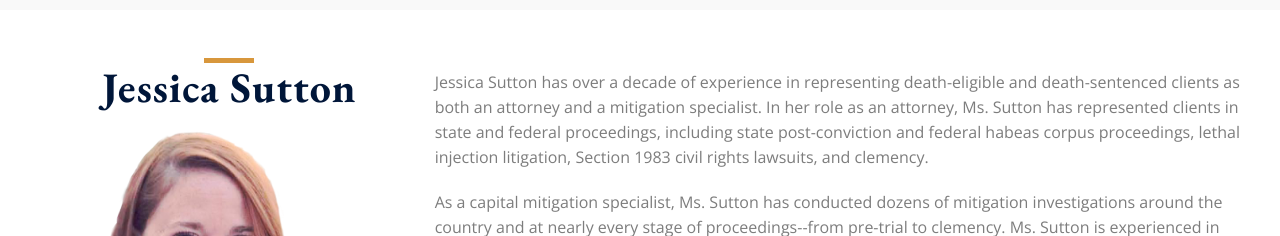
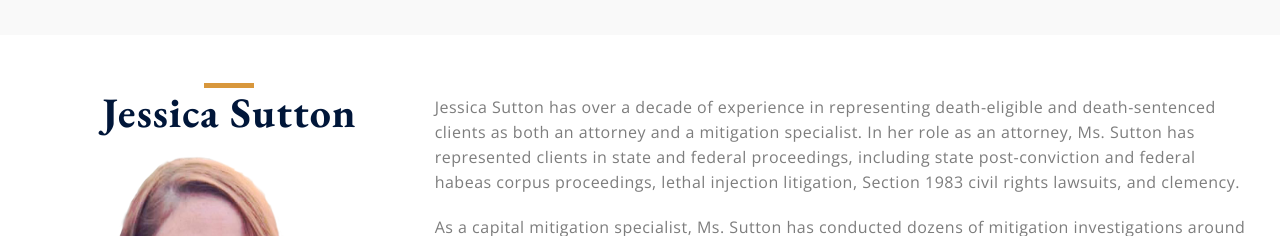
Before and after one commit to pmitch242/jessica-sutton, a React (Create React App) app: page / in a window 1280 px wide. Shown: the part 1296-1532 px from the top of the page. Built offline with nearby package versions, Linux system fonts and the light colour scheme.

Commit message:
styled about content on home page

```diff
--- a/src/App.css
+++ b/src/App.css
@@ -56,6 +56,11 @@
 
 p{
   margin: 0;
+  font-size: 1rem;
+  font-family: 'Open Sans', sans-serif;
+  font-weight: 400;
+  line-height: 24px;
+  letter-spacing: 0.5px;
 }
 
 .no-ul{
@@ -119,6 +124,10 @@ p{
     margin-bottom: 30px;
   }
 
+  #services-section {
+    margin-top: 65px;
+}
+
   .service-card{
     margin-bottom: 0px;
   }
```
